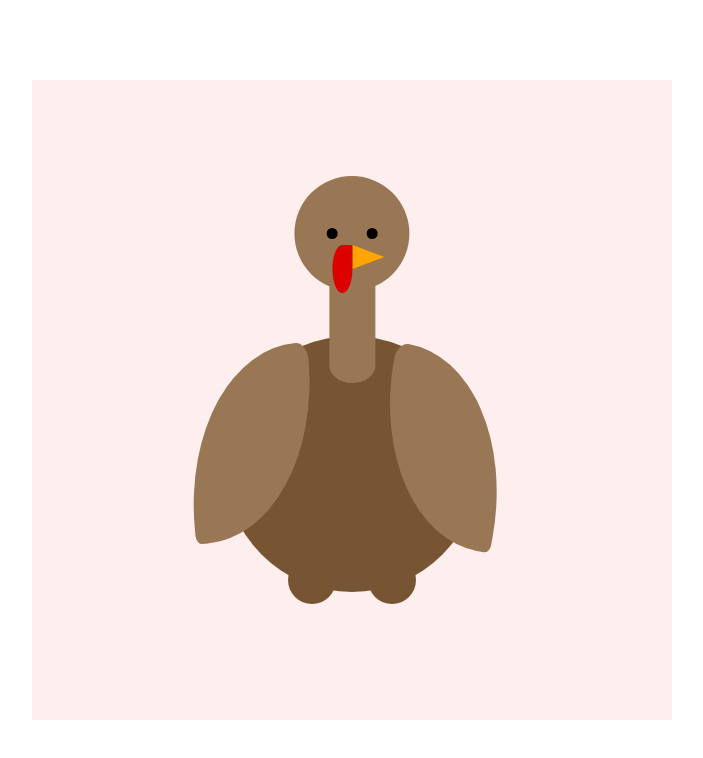
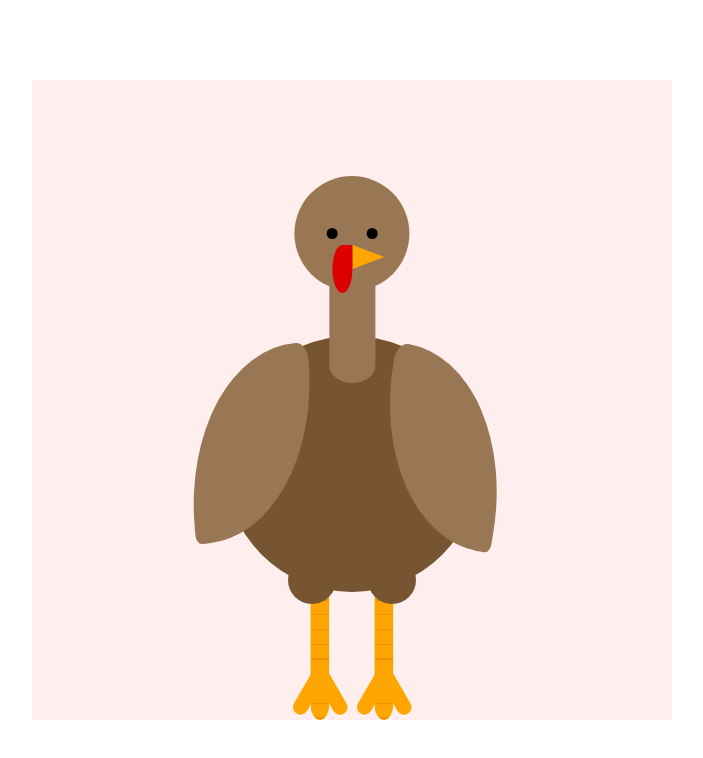
Before and after one commit to skmmks/turkey_2021, a plain HTML site: page index.html in a window 1280 px wide. Shown: the whole page, without its empty margins (288-991 px from the left). Drawn offline with Linux system fonts and the light colour scheme.

Commit message:
add legs

```diff
--- a/index.html
+++ b/index.html
@@ -9,6 +9,8 @@
   </head>
   <body>
     <div class="cartoon">
+      <div class="leg"></div>
+      <div class="leg"></div>
       <div class="body"></div>
       <div class="wing"></div>
       <div class="wing"></div>
--- a/styles.css
+++ b/styles.css
@@ -104,3 +104,36 @@ body {
   left: 50%;
   transform: translate(-100%, 0);
 }
+
+.leg {
+  width: 3%;
+  height: 21%;
+  background: var(--orange1);
+  top: 79%;
+  left: 50%;
+  transform: translate(-50%, 0) translate(-4vmin, 0);
+  border-radius: 5vmin / 50%;
+  background-image: repeating-linear-gradient(transparent 0 10%, rgba(0, 0, 0, 0.1) 0 11%);
+}
+
+.leg + .leg {
+  transform: translate(-50%, 0) translate(4vmin, 0);
+}
+
+.leg::before,
+.leg::after {
+  content: '';
+  display: block;
+  position: absolute;
+  width: 80%;
+  height: 35%;
+  left: 50%;
+  bottom: 0;
+  background: var(--orange1);
+  border-radius: 5vmin;
+  transform-origin: 50% 0;
+  transform: translate(-50%, 0) rotate(30deg);
+}
+.leg::after {
+  transform: translate(-50%, 0) rotate(-30deg);
+}
```
